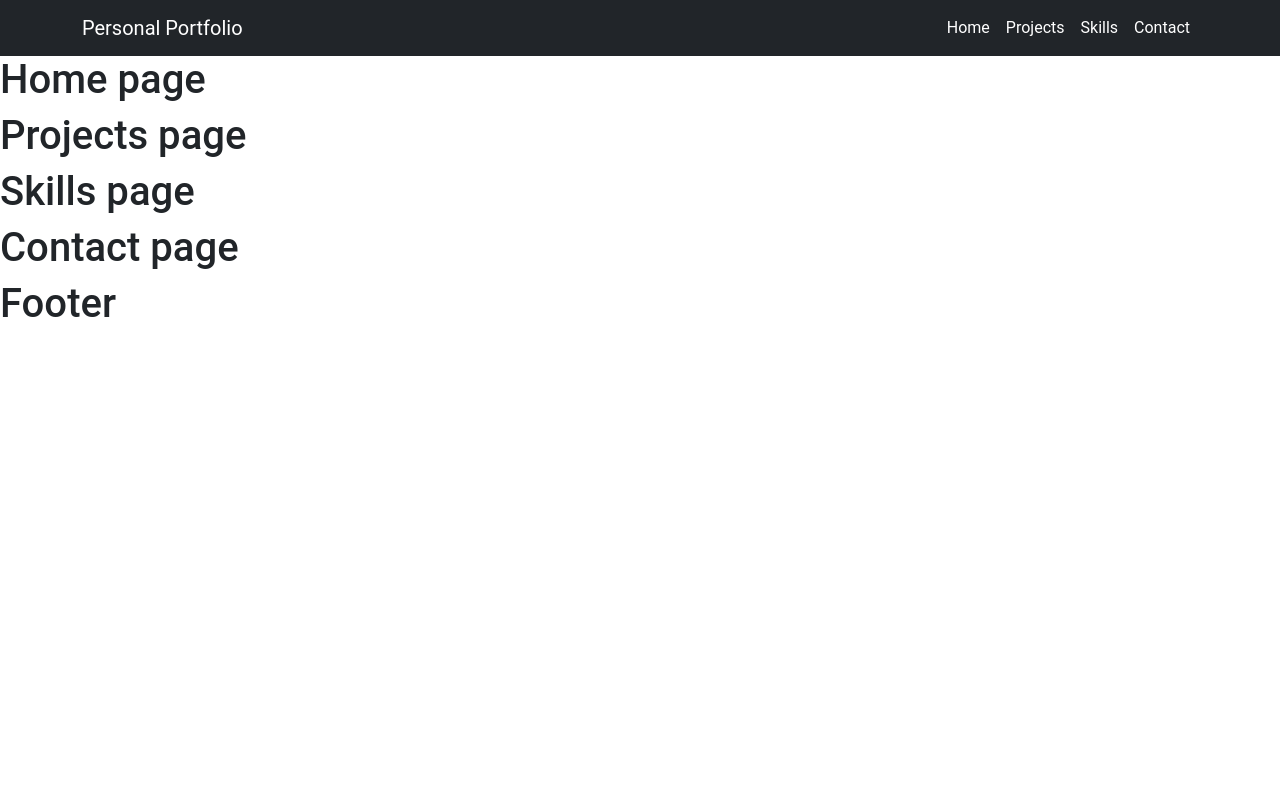
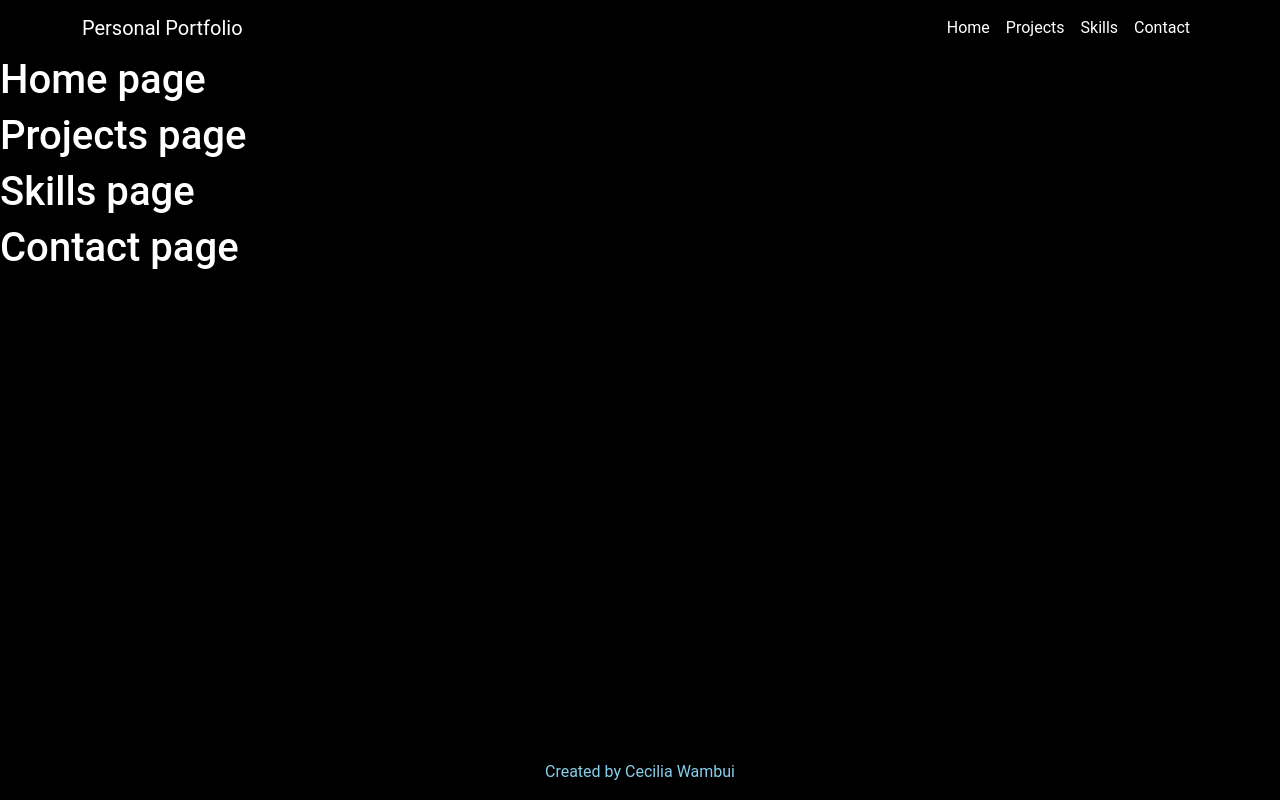
Before and after one commit to ceciliawambui/portfolio-app, a React (Create React App) app: page / in a window 1280 px wide. Built offline with nearby package versions, Linux system fonts and the light colour scheme.

Commit message:
New  feature: Footer component

```diff
--- a/public/index.html
+++ b/public/index.html
@@ -23,6 +23,8 @@
     <style>
       *{
         font-family: 'Roboto', sans-serif;
+        background-color: black;
+        color:white;
 
       }
     </style>
--- a/src/App.css
+++ b/src/App.css
@@ -2,11 +2,7 @@
   text-align: center;
   background-color: black;
 }
-.Navbar {
-  padding: 25px 0;
-  text-align: center;
-  background: #222;
-}
+
 .App-logo {
   height: 40vmin;
   pointer-events: none;
@@ -41,3 +37,12 @@
     transform: rotate(360deg);
   }
 }
+.footer {
+  position: fixed;
+   left: 0;
+   bottom: 0;
+   width: 100%;
+   /* background-color: #F3F4FB; */
+   /* color: white; */
+   text-align: center;
+}
--- a/src/components/Footer.js
+++ b/src/components/Footer.js
@@ -3,7 +3,9 @@ import React from 'react'
 const Footer = () => {
     return (
         <div>
-            <h1>Footer</h1>
+            <footer className="footer">
+                <p style={{ textAlign: "center", color:"skyblue" }}>Created by Cecilia Wambui</p>
+            </footer>
 
         </div>
     )
--- a/src/components/Header.js
+++ b/src/components/Header.js
@@ -3,7 +3,7 @@ import { Navbar, Nav, Container } from 'react-bootstrap';
 
 const Header = () => {
   return (
-    <Navbar collapseOnSelect expand="lg" bg="dark" variant="dark">
+    <Navbar collapseOnSelect expand="lg" bg="black" variant="dark">
       <Container>
         <Navbar.Brand >Personal Portfolio</Navbar.Brand>
         <Navbar.Toggle aria-controls="responsive-navbar-nav" />
```
